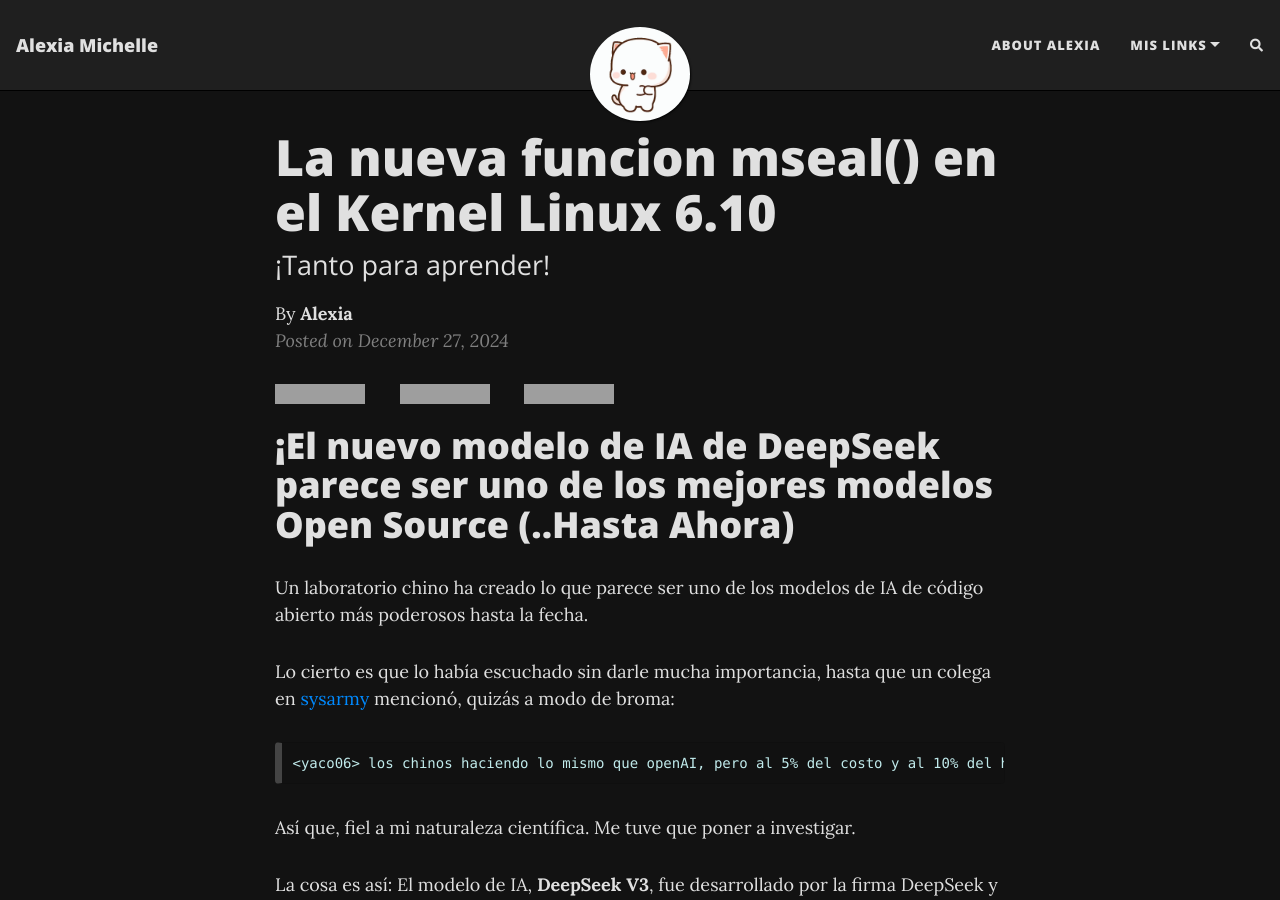
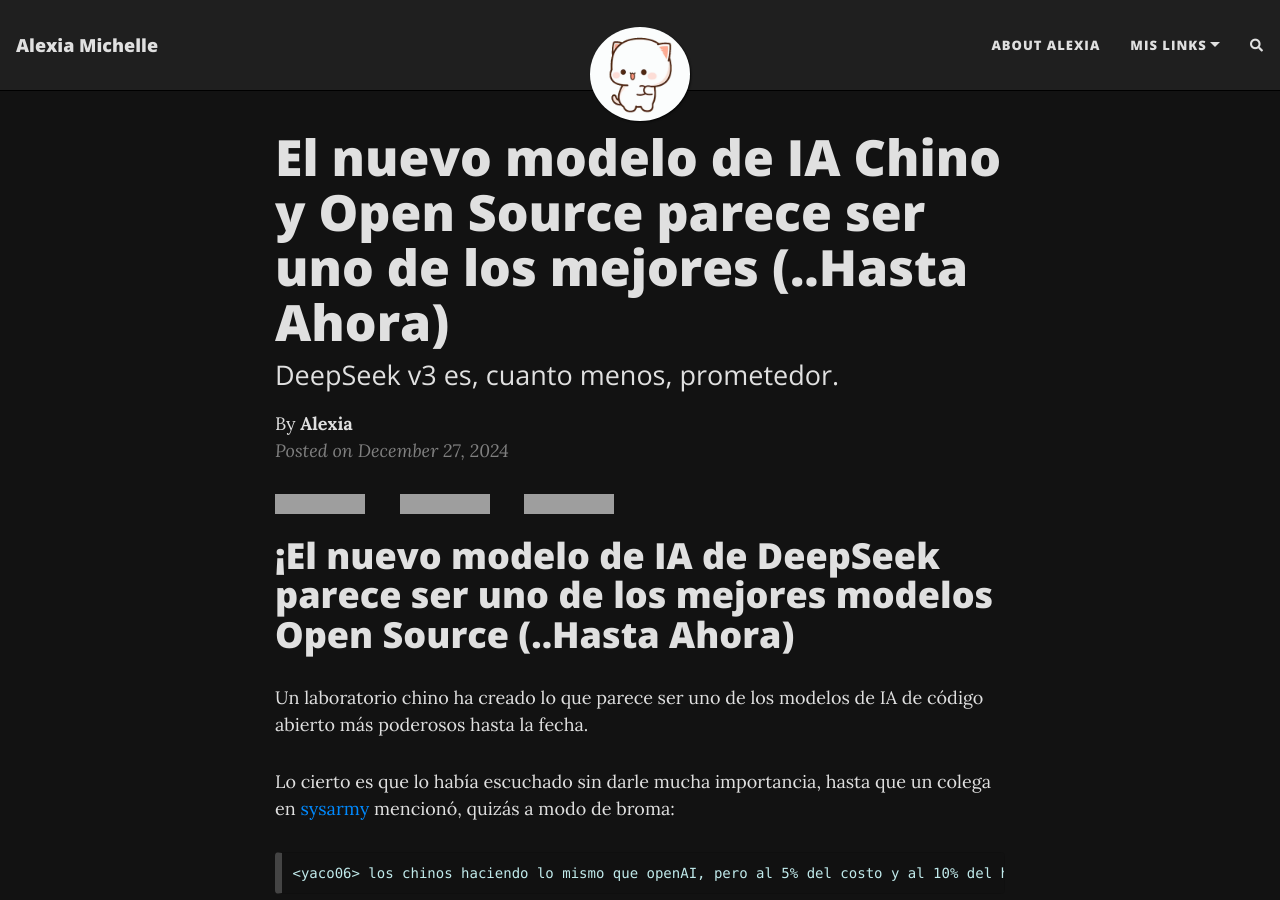
Before and after one commit to lachicadesistemas/lachicadesistemas.github.io, a Jekyll site: the page built from _posts/2024-12-27-deepseek-la-ia-china-que-compite-contra-chatgpt.md, in a window 1280 px wide and 900 px high, cut to the strip 0-900 px from the top of the window. Built offline with Jekyll 4.4.1, drawn with Linux system fonts in a browser that asks for light colours; nearby versions of some CDN libraries; comment, search, counter and statistics services are not loaded; grey boxes are pictures that could not be loaded.

Commit message:
nuevo articulox

```diff
--- a/_posts/2024-12-27-deepseek-la-ia-china-que-compite-contra-chatgpt.md
+++ b/_posts/2024-12-27-deepseek-la-ia-china-que-compite-contra-chatgpt.md
@@ -1,13 +1,12 @@
 ---
 layout: post
-title: La nueva funcion mseal() en el Kernel Linux 6.10
-subtitle: ¡Tanto para aprender!
+title: El nuevo modelo de IA Chino y Open Source parece ser uno de los mejores (..Hasta Ahora)
+subtitle: DeepSeek v3 es, cuanto menos, prometedor.
 gh-repo: alexiarstein/bash
 gh-badge: [star, fork, follow]
 tags: [test]
 comments: true
 author: Alexia
-hidden: true
 ---
 
 # ¡El nuevo modelo de IA de DeepSeek parece ser uno de los mejores modelos Open Source (..Hasta Ahora)
```
